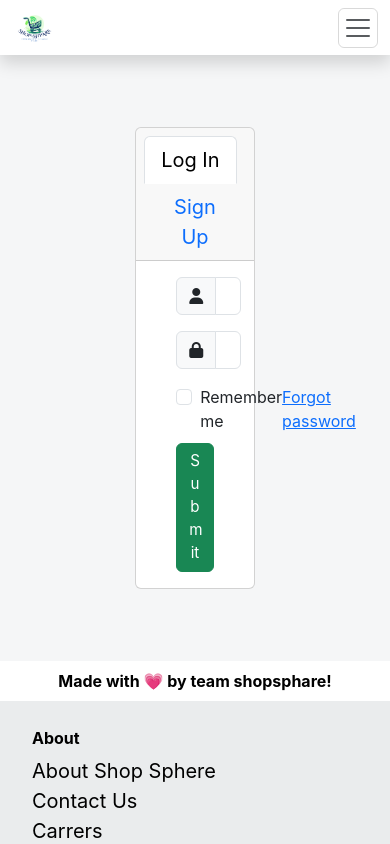
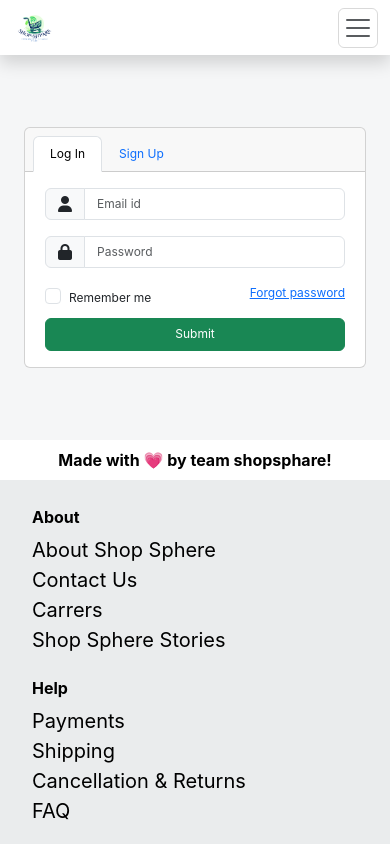
Before and after one commit to Vikash-Prajapati-23/Shop-Sphere, a React (Create React App) app in the folder Frontend/: page /LoginSignup in a window 390 px wide. Shown: the top 844 px of the page. Built offline with nearby package versions, Linux system fonts and the light colour scheme; no server answers.

Commit message:
Login/Sign up form media query done.!

```diff
--- a/Frontend/src/components/LogInSignUp/LogInSignUp.jsx
+++ b/Frontend/src/components/LogInSignUp/LogInSignUp.jsx
@@ -89,7 +89,7 @@ const LogInSignUp = ({ setIsLoggedIn, setName }) => {
           <ul className="nav nav-tabs card-header-tabs">
             <li className="nav-item">
               <button
-                className={`nav-link ${isLogin ? "active" : ""}`}
+                className={`nav-link ${isLogin ? "active" : ""} login-text-size`}
                 onClick={() => setIsLogin(true)}
               >
                 Log In
@@ -97,7 +97,7 @@ const LogInSignUp = ({ setIsLoggedIn, setName }) => {
             </li>
             <li className="nav-item">
               <button
-                className={`nav-link ${!isLogin ? "active" : ""}`}
+                className={`nav-link ${!isLogin ? "active" : ""} login-text-size`}
                 onClick={() => setIsLogin(false)}
               >
                 Sign Up
@@ -129,10 +129,10 @@ const LogInSignUp = ({ setIsLoggedIn, setName }) => {
 
 // Sign Up Form Component
 const SignUpForm = ({ handleSignup, formData, handleInputChange }) => (
-  <div className="signup mx-4">
-    <form onSubmit={handleSignup}>
+  <div className="signup mx-lg-4 mx-md-3">
+    <form className="mx-1" onSubmit={handleSignup}>
       <div className="input-group flex-nowrap">
-        <span className="input-group-text" id="addon-wrapping">
+        <span className="input-group-text input-icon-size" id="addon-wrapping">
           <i className="fa-solid fa-user"></i>
         </span>
         <input
@@ -141,7 +141,7 @@ const SignUpForm = ({ handleSignup, formData, handleInputChange }) => (
           name="userName"
           value={formData.userName}
           onChange={handleInputChange}
-          className="form-control"
+          className="form-control form-text-size"
           placeholder="Username"
           aria-label="Username"
           aria-describedby="addon-wrapping"
@@ -149,7 +149,7 @@ const SignUpForm = ({ handleSignup, formData, handleInputChange }) => (
       </div>
 
       <div className="input-group flex-nowrap my-3">
-        <span className="input-group-text" id="addon-wrapping">
+        <span className="input-group-text input-icon-size" id="addon-wrapping">
           <i className="fa-solid fa-envelope"></i>
         </span>
         <input
@@ -158,7 +158,7 @@ const SignUpForm = ({ handleSignup, formData, handleInputChange }) => (
           name="email"
           value={formData.email}
           onChange={handleInputChange}
-          className="form-control"
+          className="form-control form-text-size"
           placeholder="Email"
           aria-label="Email"
           aria-describedby="addon-wrapping"
@@ -166,7 +166,7 @@ const SignUpForm = ({ handleSignup, formData, handleInputChange }) => (
       </div>
 
       <div className="input-group flex-nowrap my-3">
-        <span className="input-group-text" id="addon-wrapping">
+        <span className="input-group-text input-icon-size" id="addon-wrapping">
           <i className="fa-solid fa-lock"></i>
         </span>
         <input
@@ -175,14 +175,14 @@ const SignUpForm = ({ handleSignup, formData, handleInputChange }) => (
           name="password"
           value={formData.password}
           onChange={handleInputChange}
-          className="form-control"
+          className="form-control form-text-size"
           placeholder="Password"
           aria-label="Password"
           aria-describedby="addon-wrapping"
         />
       </div>
 
-      <button type="submit" className="btn btn-success log-btn">
+      <button type="submit" className="btn btn-success form-text-size log-btn">
         Sign Up
       </button>
     </form>
@@ -191,8 +191,8 @@ const SignUpForm = ({ handleSignup, formData, handleInputChange }) => (
 
 // Log In Form Component
 const LoginForm = ({ handleLogin, formData, handleInputChange }) => (
-  <div className="login mx-4">
-    <form onSubmit={handleLogin}>
+  <div className="signup mx-lg-4 mx-md-3">
+    <form className="mx-1" onSubmit={handleLogin}>
       <div className="input-group flex-nowrap">
         <span className="input-group-text" id="addon-wrapping">
           <i className="fa-solid fa-user"></i>
@@ -202,7 +202,7 @@ const LoginForm = ({ handleLogin, formData, handleInputChange }) => (
           name="email"
           value={formData.email}
           onChange={handleInputChange}
-          className="form-control"
+          className="form-control form-text-size"
           placeholder="Email id"
           aria-label="Email"
           aria-describedby="addon-wrapping"
@@ -218,24 +218,24 @@ const LoginForm = ({ handleLogin, formData, handleInputChange }) => (
           name="password"
           value={formData.password}
           onChange={handleInputChange}
-          className="form-control"
+          className="form-control form-text-size"
           placeholder="Password"
           aria-label="Password"
           aria-describedby="addon-wrapping"
         />
       </div>
 
-      <div className="rem-forget d-flex justify-content-between mb-2">
+      <form className="d-flex justify-content-between mb-2">
         <div className="log-remember">
           <div className="form-check">
             <input
-              className="form-check-input Remember"
+              className="form-check-input Remember "
               type="checkbox"
               value=""
               id="flexCheckDefault"
             />
             <label
-              className="form-check-label Remember"
+              className="form-check-label Remember form-text-size"
               htmlFor="flexCheckDefault"
             >
               Remember me
@@ -243,12 +243,12 @@ const LoginForm = ({ handleLogin, formData, handleInputChange }) => (
           </div>
         </div>
 
-        <div className="log-forget">
+        <div className="log-forget form-text-size">
           <a href="#">Forgot password</a>
         </div>
-      </div>
+      </form>
 
-      <button type="submit" className="btn btn-success log-btn">
+      <button type="submit" className="btn btn-success form-text-size log-btn">
         Submit
       </button>
     </form>
--- a/Frontend/src/components/LogInSignUp/Style/LogInSignUp.css
+++ b/Frontend/src/components/LogInSignUp/Style/LogInSignUp.css
@@ -1,11 +1,53 @@
-.Login{
-    width: 35%;
+.Login {
+  width: 35%;
 }
 
-.log-btn{
-    width: 100%;
+.log-btn {
+  width: 100%;
 }
 
-.Remember{
-    cursor: pointer;
+.Remember {
+  cursor: pointer;
 }
+
+@media screen and (max-width: 770px) {
+  .Login {
+    width: 70%;
+  }
+/*
+  .login-text-size {
+    font-size: 12px;
+  }
+
+  .input-icon-size {
+    font-size: 12px;
+    padding: .5rem;
+  }
+
+  .form-text-size {
+    font-size: 12px;
+  } */
+}
+
+@media screen and (max-width: 450px) {
+  .Login {
+    width: 100%;
+  }
+
+  .login-text-size {
+    font-size: 12px;
+  }
+
+  .input-icon-size {
+    font-size: 12px;
+    padding: .5rem;
+  }
+
+  .form-text-size {
+    font-size: 12px;
+  }
+
+  .Remember-size {
+    font-size: 16px;
+  }
+}
```
